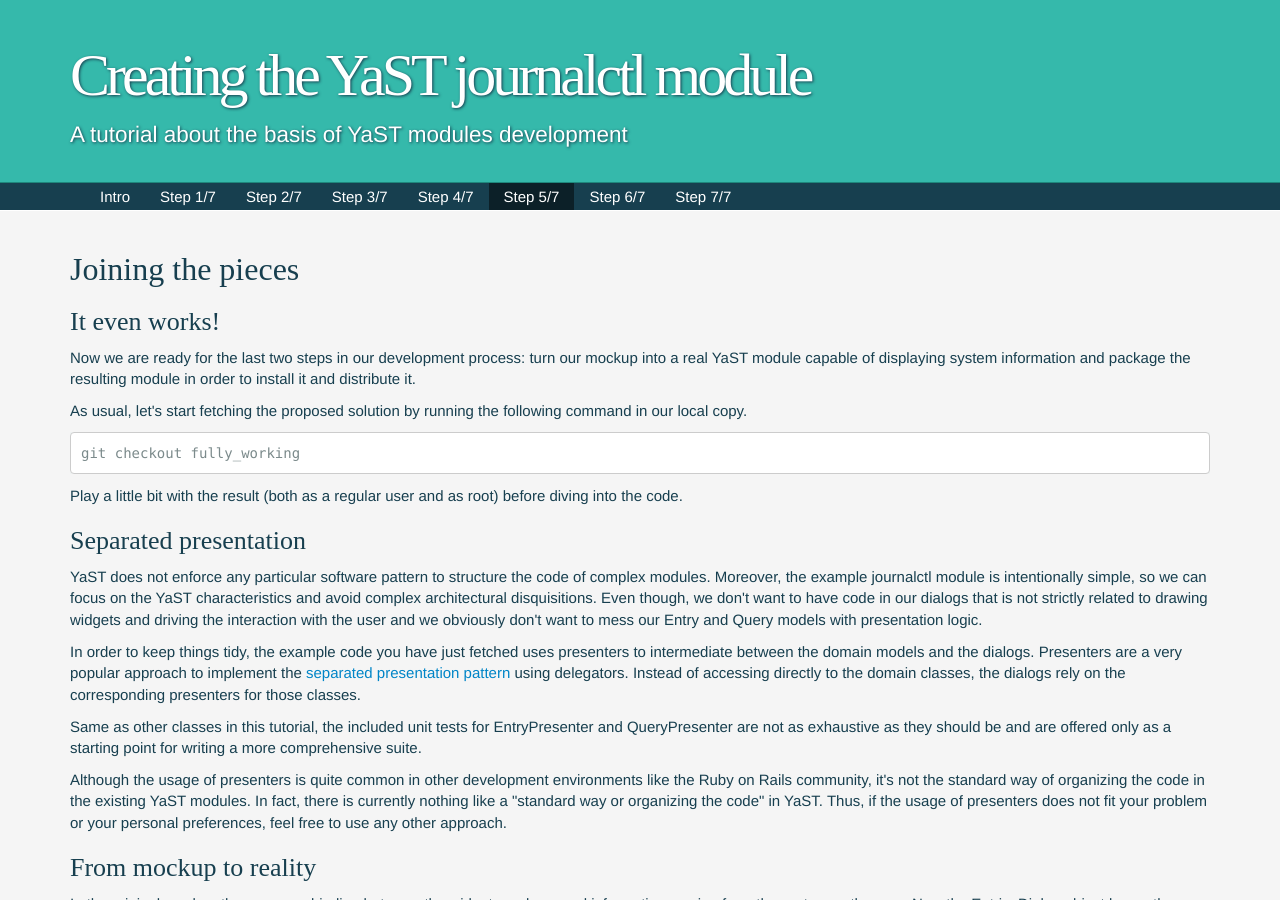
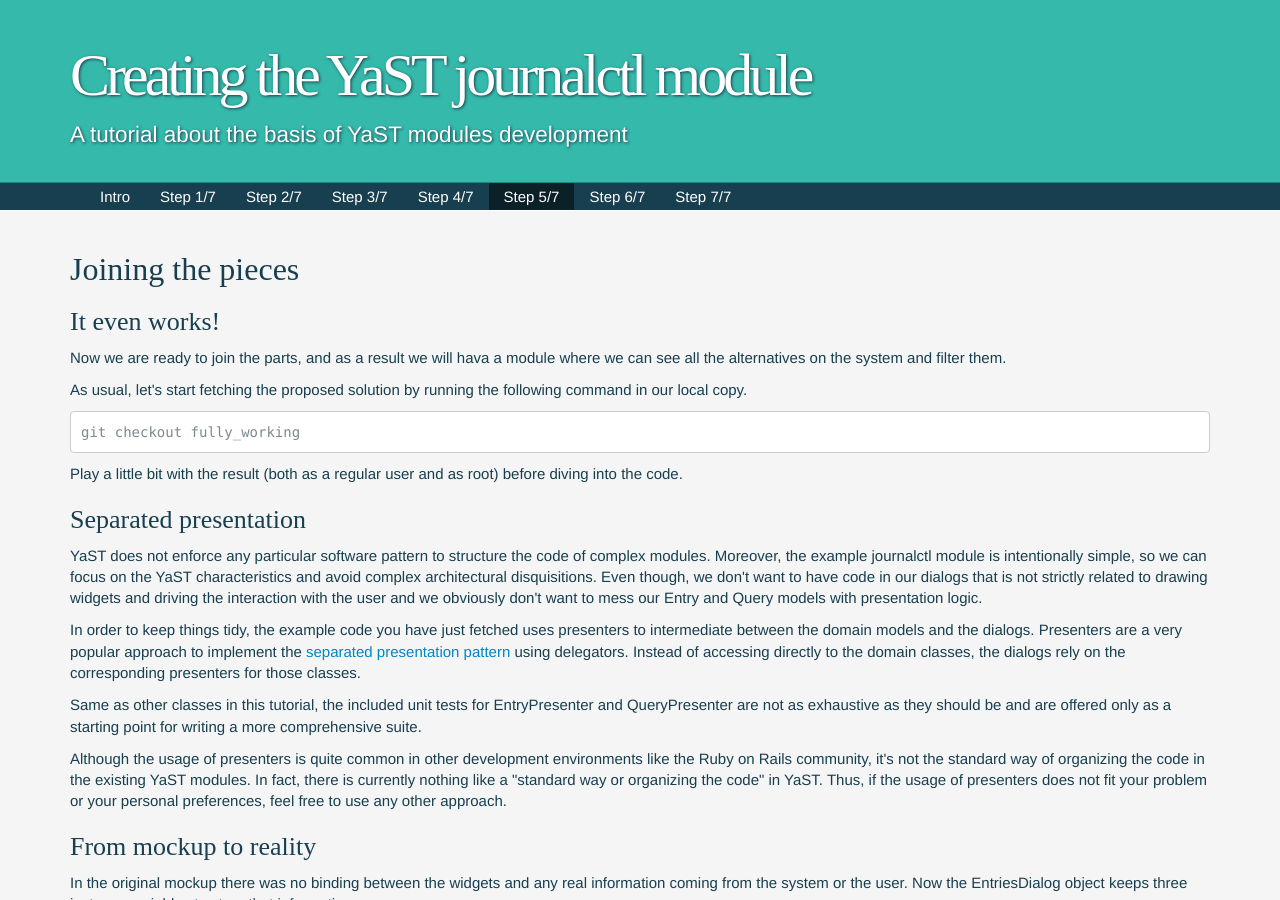
Before and after one commit to jyeray/yast-alternatives-tutorial, a Jekyll site: the page built from step5.html, in a window 1280 px wide and 900 px high. Built offline with Jekyll 4.4.1, drawn with Linux system fonts in a browser that asks for light colours; some web fonts are replaced.

Commit message:
Upadte It even works

```diff
--- a/step5.html
+++ b/step5.html
@@ -6,9 +6,8 @@ layout: default
 
 <h3>It even works!</h3>
 <p>
-Now we are ready for the last two steps in our development process: turn our mockup
-into a real YaST module capable of displaying system information and package the
-resulting module in order to install it and distribute it.
+Now we are ready to join the parts, and as a result we will hava a module where
+we can see all the alternatives on the system and filter them.
 </p>
 <p>
 As usual, let's start fetching the proposed solution by running the following
```
